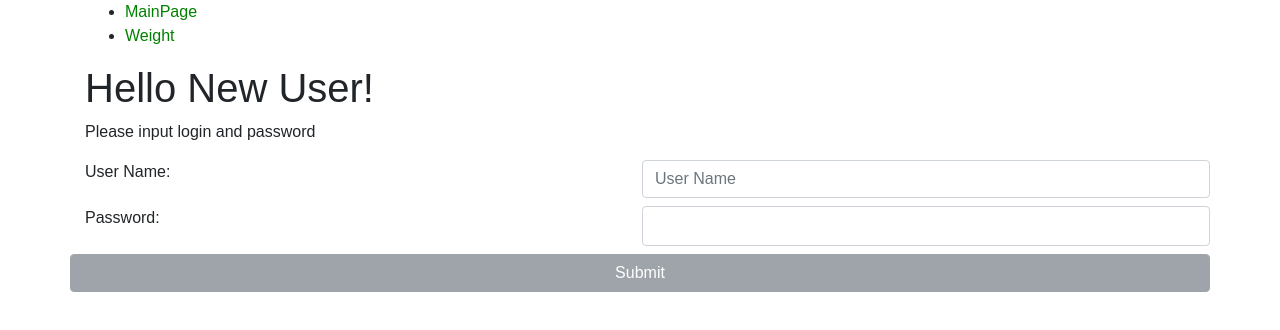
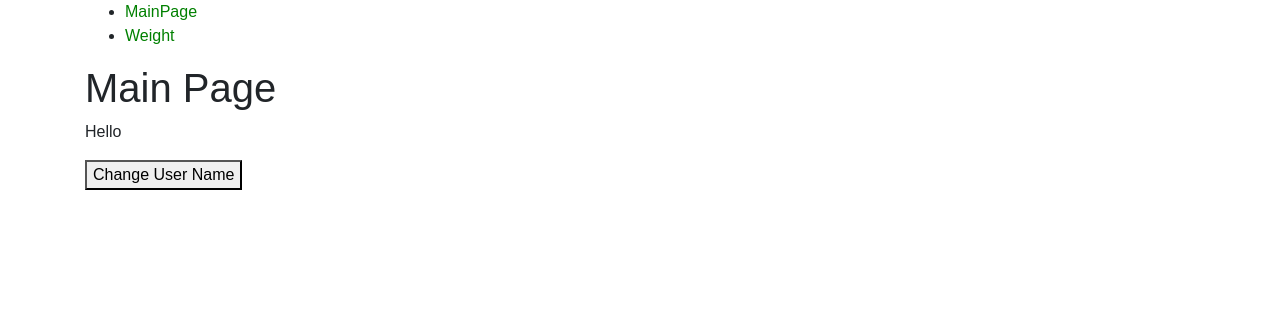
Before and after one commit to ZotovaIrina/ScaleApp, a React (Create React App) app: page / in a window 1280 px wide. Shown: the top 330 px of the page. Built offline with nearby package versions, Linux system fonts and the light colour scheme.

Commit message:
Create router like array

```diff
--- a/src/App.js
+++ b/src/App.js
@@ -1,25 +1,70 @@
 import React from 'react';
 import {
-    BrowserRouter as Router
+    BrowserRouter as Router,
+    Route
 } from 'react-router-dom';
-import {Provider} from 'react-redux'
-import store from './store/store'
-import Routes from './routes'
-import NavigationBar from './components/navigationBar/NavigationBar.js'
+import {
+    connect
+} from 'react-redux';
+
+import {
+    setDefaultUserName,
+} from './store/actions/userActions';
+import routes from './routes'
 
 class App extends React.Component {
+    constructor(params) {
+        super(params);
+        this.props.setDefaultUserName();
+    }
+
     render() {
         return (
-            <Provider store={store}>
-                <Router>
-                    <div className="container">
-                        <NavigationBar></NavigationBar>
-                        <Routes></Routes>
+
+            <Router>
+                <div className="container">
+                    <div className="Navigation-bar">
+                    {routes.map((route, index) => (
+                        // You can render a <Route> in as many places
+                        // as you want in your app. It will render along
+                        // with any other <Route>s that also match the URL.
+                        // So, a sidebar or breadcrumbs or anything else
+                        // that requires you to render multiple things
+                        // in multiple places at the same URL is nothing
+                        // more than multiple <Route>s.
+                        <Route
+                            key={index}
+                            path={route.path}
+                            exact={route.exact}
+                            component={route.navigationBar}
+                        />
+                    ))}
                     </div>
-                </Router>
-            </Provider>
+                    <div className="main-container">
+                        {routes.map((route, index) => (
+                            <Route
+                                key={index}
+                                path={route.path}
+                                exact={route.exact}
+                                component={route.main}
+                            />
+                        ))}
+                    </div>
+                </div>
+            </Router>
         )
     }
 }
-
-export default App;
+const mapStateToProps = (state) => {
+    return {
+        isUserLoggedIn: state.user.eventData.isUserLoggedIn
+    }
+};
+const mapDispatchToProps = (dispatch) => {
+    return {
+        setDefaultUserName: () => {
+            dispatch(setDefaultUserName())
+        }
+    }
+};
+export default connect(mapStateToProps, mapDispatchToProps)(App);
--- a/src/index.js
+++ b/src/index.js
@@ -1,10 +1,14 @@
 import React from 'react';
 import ReactDOM from 'react-dom';
+import {Provider} from 'react-redux';
 import 'bootstrap/dist/css/bootstrap.css'
 import './index.css';
+import store from './store/store';
 import App from './App';
 import registerServiceWorker from './registerServiceWorker';
 
 
-ReactDOM.render(<App />, document.getElementById('root'));
+ReactDOM.render(<Provider store={store}>
+    <App />
+</Provider>, document.getElementById('root'));
 registerServiceWorker();
--- a/src/routes.js
+++ b/src/routes.js
@@ -1,43 +1,23 @@
-import React from 'react';
-import {
-    Route
-} from 'react-router-dom';
-import {connect} from 'react-redux';
+import NavigationBar from './components/navigationBar/NavigationBar'
+import MainPage from './pages/mainPage/MainPage';
+import Weight from './pages/weight/Weight';
+import LoginPage from './pages/loginPage/LoginPage';
 
-import {
-    setDefaultUserName,
-} from './store/actions/userActions'
-import MainPage from './pages/mainPage/MainPage'
-import Weight from './pages/weight/Weight'
-import LoginPage from './pages/loginPage/LoginPage'
-
-class Routes extends React.Component {
-    constructor(params) {
-        super(params);
-        this.props.setDefaultUserName();
+const routes = [
+    { path: '/',
+        exact: true,
+        navigationBar: NavigationBar,
+        main: MainPage
+    },
+    { path: '/login',
+        main: LoginPage
+    },
+    { path: '/weight',
+        exact: true,
+        navigationBar: NavigationBar,
+        main: Weight
     }
-
-    render() {
-        return (
-            <div>
-                <Route exact path="/" component={this.props.isUserLoggedIn ? MainPage : LoginPage}></Route>
-                <Route exact path="/weight" component={Weight}></Route>
-            </div>
-        )
-    }
-}
+];
 
 
-const mapStateToProps = (state) => {
-    return {
-        isUserLoggedIn: state.user.eventData.isUserLoggedIn
-    }
-};
-const mapDispatchToProps = (dispatch) => {
-    return {
-        setDefaultUserName: () => {
-            dispatch(setDefaultUserName())
-        }
-    }
-};
-export default connect(mapStateToProps, mapDispatchToProps)(Routes);
+export default routes;
```
